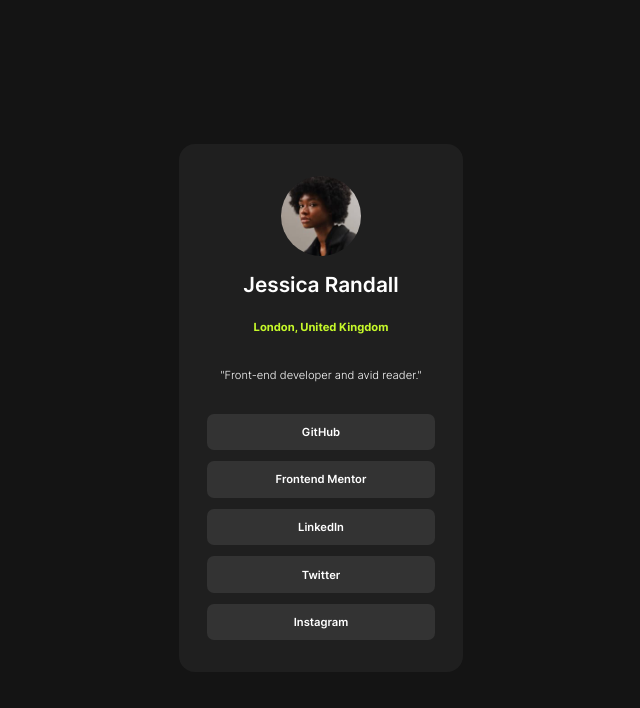
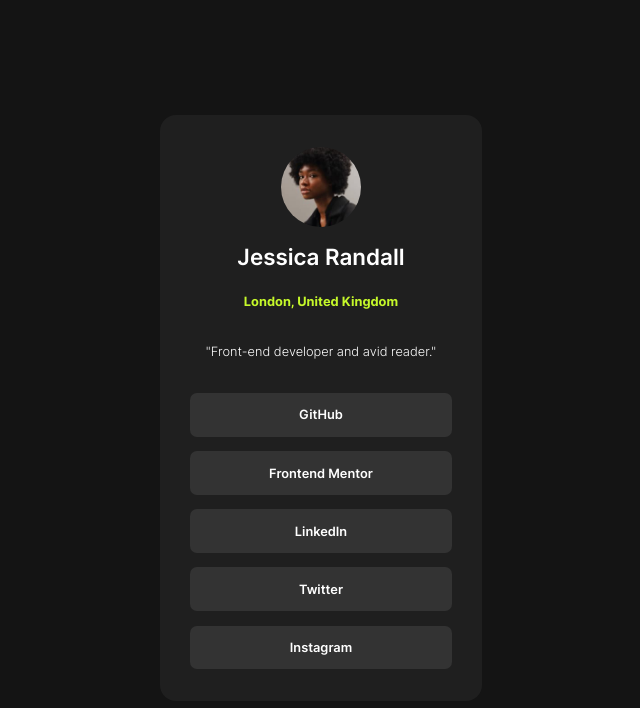
Before and after one commit to Selvi-Parasakthi-K/Frontend-Mentor-Social-Links-Profile, a plain HTML site: page index.html in a window 1280 px wide. Shown: the whole page, without its empty margins (319-959 px from the left). Drawn offline with Linux system fonts and the light colour scheme.

Commit message:
Fix : Some css changes

```diff
--- a/style.css
+++ b/style.css
@@ -39,7 +39,7 @@ main {
     display: flex;
     flex-direction: column;
     align-items: center;
-    width: 20%;
+    width: 23%;
     padding: 2rem 1rem;
     margin:auto;
     border-radius: 1rem;
@@ -55,21 +55,21 @@ main {
     font-family: 'Inter-SemiBold';
     color: var(--Text-color);
     font-weight: 500;
-    font-size: 1.3em;
+    font-size: 1.4em;
     margin-top: 1rem;
 }
 
 .place {
     font-family: 'Inter-Bold';
     color: var(--Font-color);
-    font-size: 0.7em;
+    font-size: 0.8em;
     margin-top: 0.6rem;
 }
 
 .detail {
     font-family: 'Inter-Normal';
     color: var(--Text-color);
-    font-size: 0.7em;
+    font-size: 0.8em;
     margin-top: 1.4rem;
     font-weight: 300;
 }
@@ -78,16 +78,16 @@ main {
     display: flex;
     flex-direction: column;
     width: 90%;
-    gap: 0.7rem;
+    gap: 0.9rem;
     margin-top: 1.3rem;
 }
 
 .social-link {
     background-color: var(--Button-bg-color);
-    padding: 0.7rem;
+    padding: 0.9rem;
     border-radius: 7px;
     border: none;
-    font-size: 0.7em;
+    font-size: 0.8em;
     font-family: 'Inter-SemiBold';
     color: var(--Text-color);
     cursor: pointer;
```
